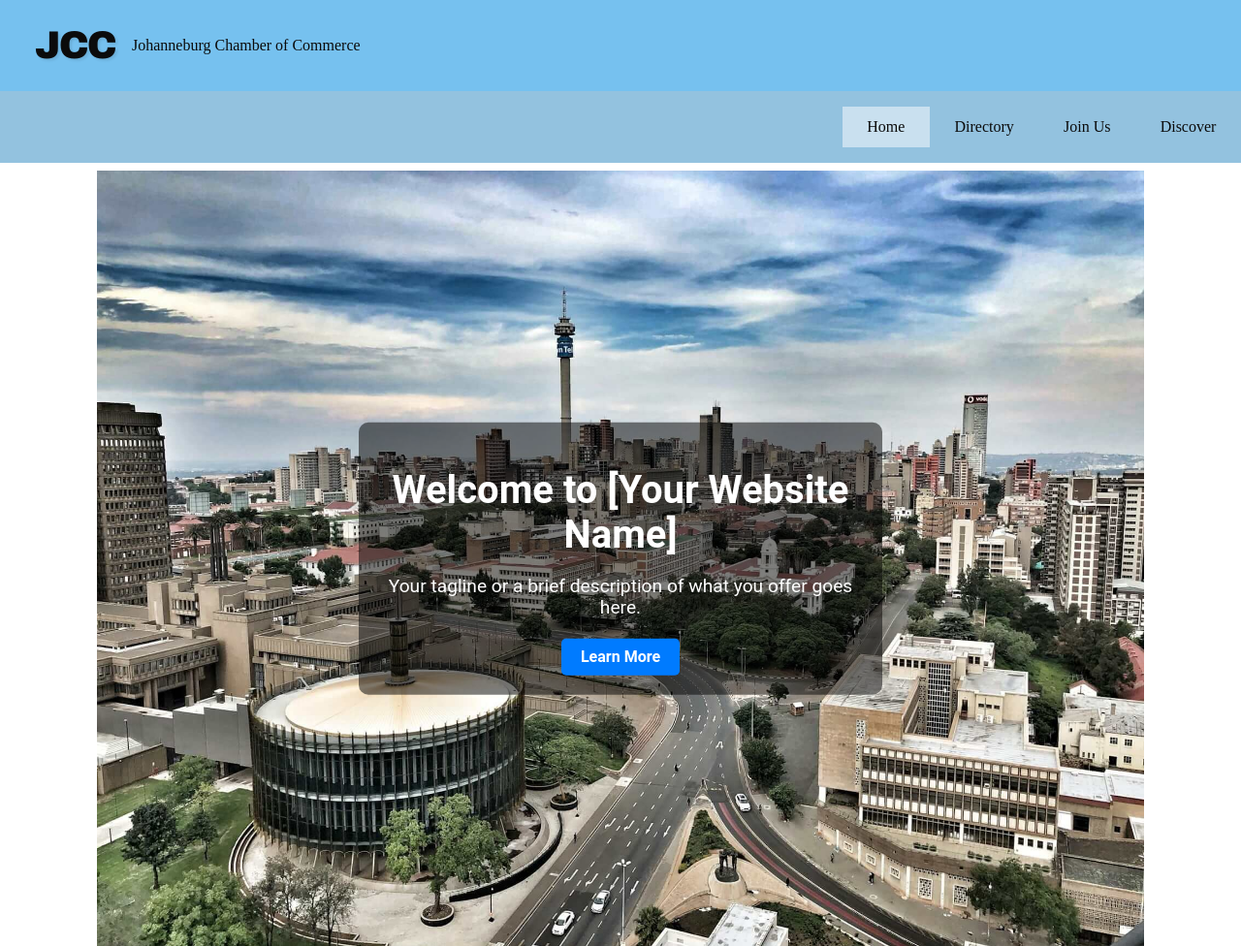
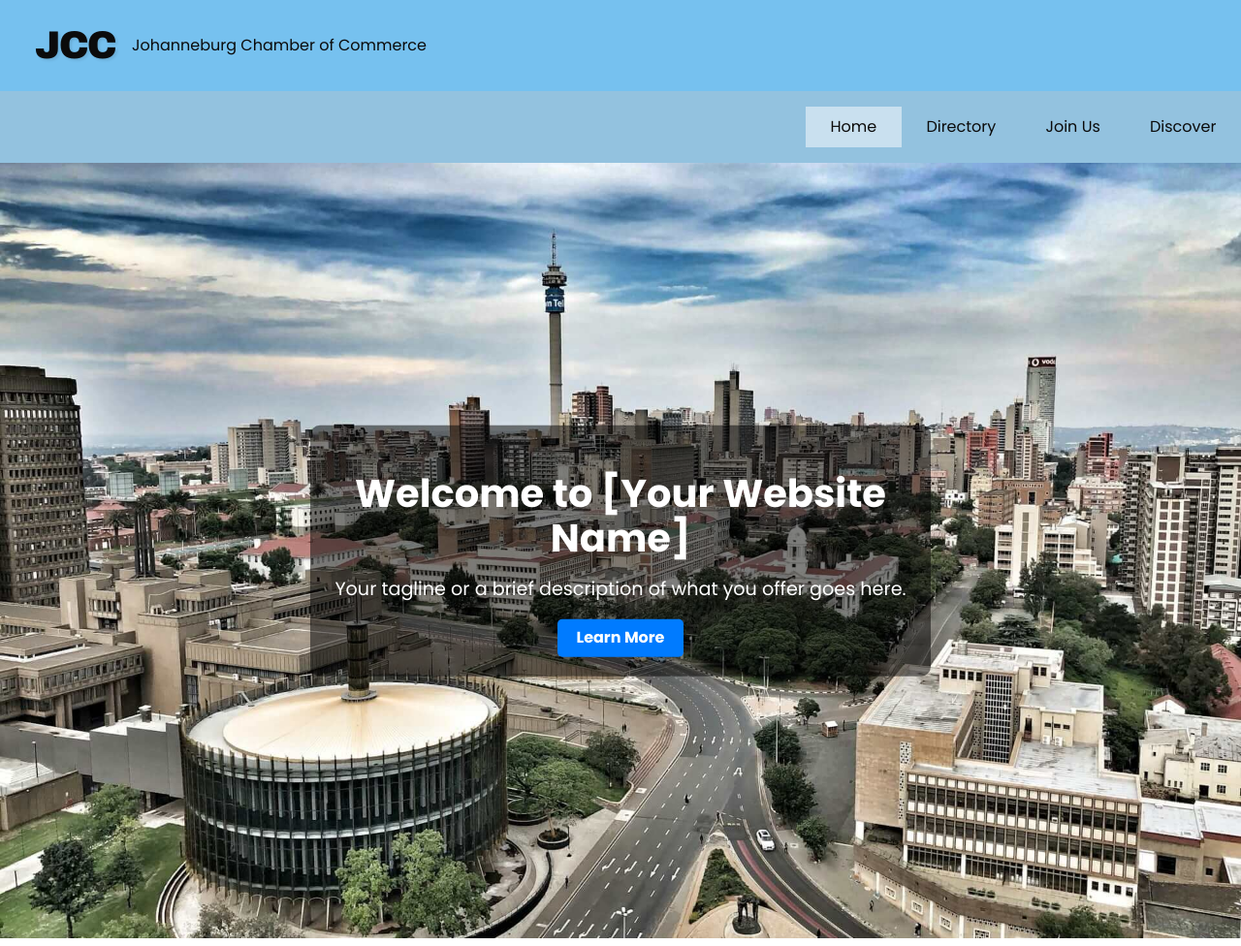
Before and after one commit to BrightonDube/wdd231, a plain HTML site: page chamber/index.html in a window 1280 px wide. Shown: the top 976 px of the page at 97% size. Drawn offline with Linux system fonts and the light colour scheme.

Commit message:
`Refactor navigation, layout, and styles for chamber directory page`

```diff
--- a/chamber/scripts/navigation.js
+++ b/chamber/scripts/navigation.js
@@ -8,4 +8,24 @@
       navMenu.classList.toggle('open');
     });
   }
+
+  // Active Page Class Logic
+  const navLinks = document.querySelectorAll('#animate-me .menu-links li a');
+  const currentPagePath = window.location.pathname; // Get the current page's path
+
+  navLinks.forEach(link => {
+    const linkPath = new URL(link.href, window.location.origin).pathname; // Get the absolute path from href
+
+    const normalizedCurrentPath = currentPagePath.endsWith('/') ? currentPagePath.slice(0, -1) : currentPagePath;
+    const normalizedLinkPath = linkPath.endsWith('/') ? linkPath.slice(0, -1) : linkPath;
+    const finalNormalizedCurrentPath = normalizedCurrentPath.endsWith('index.html') ? normalizedCurrentPath.replace('index.html', '') : normalizedCurrentPath;
+    const finalNormalizedLinkPath = normalizedLinkPath.endsWith('index.html') ? normalizedLinkPath.replace('index.html', '') : normalizedLinkPath;
+
+
+    if (finalNormalizedLinkPath === finalNormalizedCurrentPath) {
+      link.parentElement.classList.add('active');
+    } else {
+      link.parentElement.classList.remove('active');
+    }
+  });
 });
--- a/chamber/styles/larger.css
+++ b/chamber/styles/larger.css
@@ -16,9 +16,8 @@
 }
 
 /* Main Content */
-main {
+.container {
   margin: 0 auto;
-  padding: 0.5rem;
   max-width: 1080px;
   background-color: #fff;
   font-family: Roboto, Helvetica, sans-serif;
--- a/chamber/styles/small.css
+++ b/chamber/styles/small.css
@@ -1,3 +1,17 @@
+body {
+  margin: 0; /* Reset default body margin (normalize.css also does this) */
+  padding: 0; /* Reset default body padding */
+  overflow-x: hidden; /* **Crucial: Prevent horizontal scrollbar** */
+  font-family: 'Poppins', sans-serif; /* Set your base font-family */
+  box-sizing: border-box; /* Apply border-box model */
+}
+
+*,
+*::before,
+*::after {
+  /* Apply border-box to all elements and pseudo-elements */
+  box-sizing: inherit;
+}
 :root {
   /* Or target a specific element if needed */
   --fa-animation-delay: 0.5s; /* Example delay value */
@@ -77,7 +91,7 @@ ul.menu-links.open {
 /* footer */
 footer.footer-grid {
   display: grid;
-  grid-template-columns: repeat(auto-fit, minmax(350px, 1fr));
+  grid-template-columns: repeat(auto-fit, minmax(250px, 1fr));
   background-color: #f0f0f0;
   color: #333;
   padding: 2rem;
@@ -135,58 +149,59 @@ footer.footer-grid {
   transform: scale(1.1);
 }
 .social-icon.linkedin img {
-  filter: invert(33%) sepia(64%) saturate(2332%) hue-rotate(192deg) brightness(92%) contrast(94%); /* Approximate LinkedIn Blue from Black */
+  filter: invert(33%) sepia(64%) saturate(2332%) hue-rotate(192deg)
+    brightness(92%) contrast(94%);
 }
 .social-icon.youtube img {
-  filter: invert(16%) sepia(98%) saturate(7492%) hue-rotate(1deg) brightness(98%) contrast(117%); /* Approximate YouTube Red from Black */
+  filter: invert(16%) sepia(98%) saturate(7492%) hue-rotate(1deg)
+    brightness(98%) contrast(117%);
 }
-
 
 .copyright {
   text-align: center;
 }
 
 #hero {
-  position: relative; /* Needed for absolute positioning of hero-content */
+  position: relative;
   width: 100%;
-  height: 100vh; /* Full viewport height for the hero section */
-  overflow: hidden; /* To contain the image within the hero div */
+  height: 100vh;
+  overflow: hidden;
 }
 
 #hero > img {
   width: 100%;
-  height: 100%; /* Image also takes full height of hero section */
-  object-fit: cover; /* Ensure image covers the entire area, cropping if needed */
-  object-position: center; /* Center the image within its container */
-  display: block; /* Remove any default inline spacing below the image */
+  height: 100%;
+  object-fit: cover;
+  object-position: center;
+  display: block;
 }
 
 .hero-content {
-  position: absolute; /* Overlay the content on top of the image */
+  position: absolute;
   top: 50%;
   left: 50%;
-  transform: translate(-50%, -50%); /* Center content both horizontally and vertically */
-  text-align: center; /* Center text within hero-content */
-  color: white; /* Default text color for hero content */
-  padding: 20px; /* Add some padding around the text */
-  background-color: rgba(0, 0, 0, 0.5); /* Optional: semi-transparent background for content */
-  border-radius: 10px; /* Optional: Rounded corners for content background */
+  transform: translate(-50%, -50%);
+  text-align: center;
+  color: white;
+  padding: 20px;
+  background-color: rgba(0, 0, 0, 0.5);
+  border-radius: 10px;
 }
 
 .hero-content h1 {
-  font-size: 2.5em; /* Adjust as needed */
+  font-size: 2.5em;
   margin-bottom: 10px;
 }
 
 .hero-content p {
-  font-size: 1.2em; /* Adjust as needed */
+  font-size: 1.2em;
   margin-bottom: 20px;
 }
 
 .button {
   display: inline-block;
   padding: 10px 20px;
-  background-color: #007bff; /* Example button color - adjust to your theme */
+  background-color: #007bff;
   color: white;
   text-decoration: none;
   border-radius: 5px;
@@ -194,5 +209,5 @@ footer.footer-grid {
 }
 
 .button:hover {
-  background-color: #0056b3; /* Darker color on hover */
+  background-color: #0056b3;
 }
```
Also changed, not shown: chamber/directory.html (+3 -1 lines).
